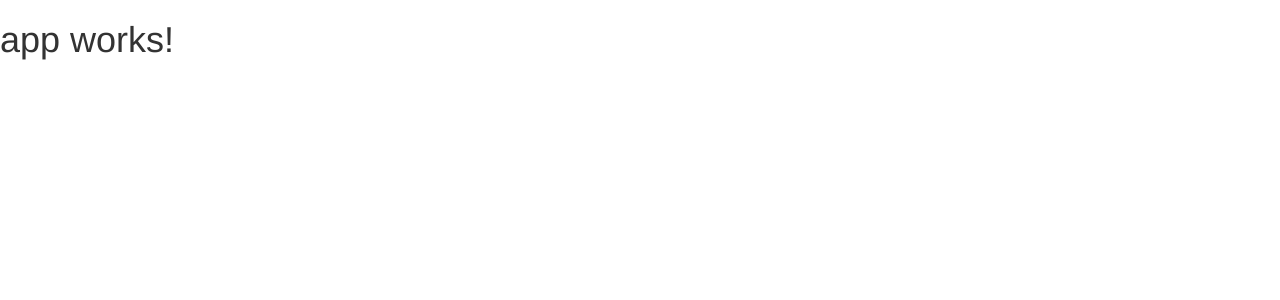
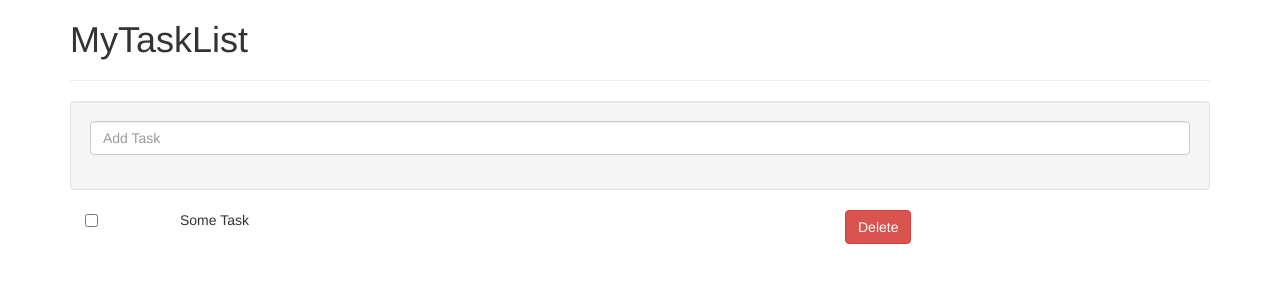
Before and after one commit to Diegow3b/full_mean_project, an Angular app in the folder client/: page / in a window 1280 px wide. Shown: the top 300 px of the page. Built offline with nearby package versions, Linux system fonts and the light colour scheme; no server answers.

Commit message:
Configuring Servic

```diff
--- a/client/src/app/app.component.html
+++ b/client/src/app/app.component.html
@@ -1,3 +1,7 @@
-<h1>
-  {{title}}
-</h1>
+<div class="container">
+    <h1>
+        {{title}}
+    </h1>
+    <hr>
+    <app-tasks></app-tasks>
+</div>
--- a/client/src/app/app.component.ts
+++ b/client/src/app/app.component.ts
@@ -1,10 +1,12 @@
 import { Component } from '@angular/core';
+import { TaskService } from './services/task.service';
 
 @Component({
   selector: 'app-root',
   templateUrl: './app.component.html',
-  styleUrls: ['./app.component.css']
+  styleUrls: ['./app.component.css'],
+  providers:[TaskService]
 })
 export class AppComponent {
-  title = 'app works!';
+  title = 'MyTaskList';
 }
--- /dev/null
+++ b/client/src/app/services/task.service.ts
@@ -0,0 +1,16 @@
+import { Injectable } from '@angular/core';
+import { Http, Headers } from '@angular/http';
+import 'rxjs/add/operator/map';
+
+@Injectable()
+export class TaskService {
+
+    constructor(private http: Http) {
+        console.log('Task Service Initialized...');
+    }
+
+    getTasks() {
+        return this.http.get('http://localhost:3000/api/tasks')
+            .map(res => res.json());
+    }
+}
--- a/client/src/app/tasks/tasks.component.html
+++ b/client/src/app/tasks/tasks.component.html
@@ -1,3 +1,17 @@
-<p>
-  tasks works!
-</p>
+<form class="well">
+    <div class="form-group">
+        <input type="text" class="form-control" placeholder="Add Task">
+    </div>
+</form>
+
+<div class="task-list">
+    <div class="col-md-1">
+        <input type="checkbox">
+    </div>
+    <div class="col-md-7">
+        Some Task
+    </div>
+    <div class="col-md-4">
+        <input type="button" value="Delete" class="btn btn-danger">
+    </div>
+</div>
--- a/client/src/app/tasks/tasks.component.ts
+++ b/client/src/app/tasks/tasks.component.ts
@@ -1,15 +1,21 @@
 import { Component, OnInit } from '@angular/core';
+import { TaskService } from '../services/task.service';
 
 @Component({
-  selector: 'app-tasks',
-  templateUrl: './tasks.component.html',
-  styleUrls: ['./tasks.component.css']
+    selector: 'app-tasks',
+    templateUrl: './tasks.component.html',
+    styleUrls: ['./tasks.component.css']
 })
 export class TasksComponent implements OnInit {
 
-  constructor() { }
+    constructor(private taskService: TaskService) {
+        this.taskService.getTasks()
+            .subscribe(tasks => {
+                console.log(tasks);
+            })
+    }
 
-  ngOnInit() {
-  }
+    ngOnInit() {
+    }
 
 }
--- a/client/src/index.html
+++ b/client/src/index.html
@@ -12,10 +12,7 @@
 <body>
   <app-root>Loading...</app-root>
 
-  <script
-  src="https://code.jquery.com/jquery-3.1.1.js"
-  integrity="sha256-16cdPddA6VdVInumRGo6IbivbERE8p7CQR3HzTBuELA="
-  crossorigin="anonymous"></script>
+  <script src="https://code.jquery.com/jquery-3.1.1.js" integrity="sha256-16cdPddA6VdVInumRGo6IbivbERE8p7CQR3HzTBuELA=" crossorigin="anonymous"></script>
   <script src="https://maxcdn.bootstrapcdn.com/bootstrap/3.3.7/js/bootstrap.min.js" integrity="sha384-Tc5IQib027qvyjSMfHjOMaLkfuWVxZxUPnCJA7l2mCWNIpG9mGCD8wGNIcPD7Txa" crossorigin="anonymous"></script>
 </body>
 </html>
```
Also changed, not shown: 1 other file (tests, documents, lock files or other folders).
